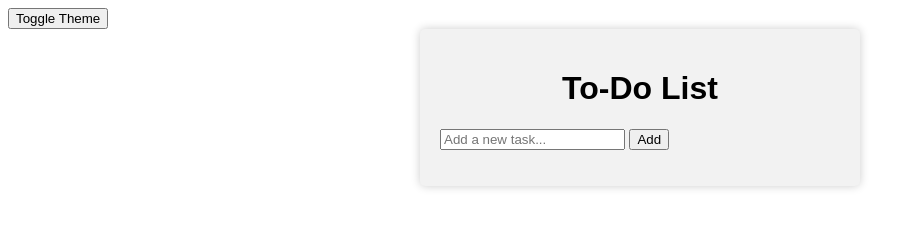
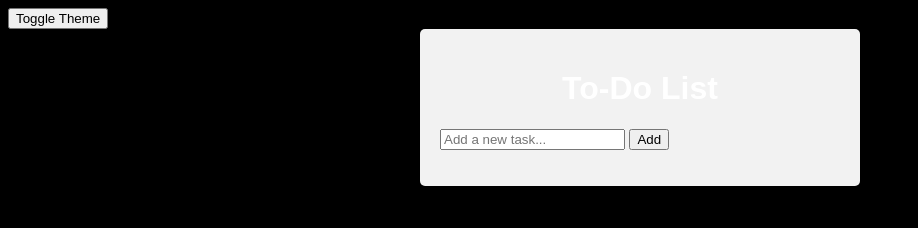
Before and after one commit to mahesh9561/Todo_App, a plain HTML site: page index.html in a window 1280 px wide. Both pictures are taken after a click on the button "Toggle Theme". Shown: the whole page, without its empty margins (0-918 px from the left). Drawn offline with Linux system fonts and the light colour scheme.

Commit message:
Update style.css

```diff
--- a/style.css
+++ b/style.css
@@ -1,6 +1,18 @@
 body {
     font-family: Arial, sans-serif;
 }
+/* Default Light Theme */
+body.light-theme {
+    background-color: white;
+    color: black;
+}
+
+/* Dark Theme */
+body.dark-theme {
+    background-color: black;
+    color: white;
+}
+
 
 .container {
     max-width: 400px;
```
